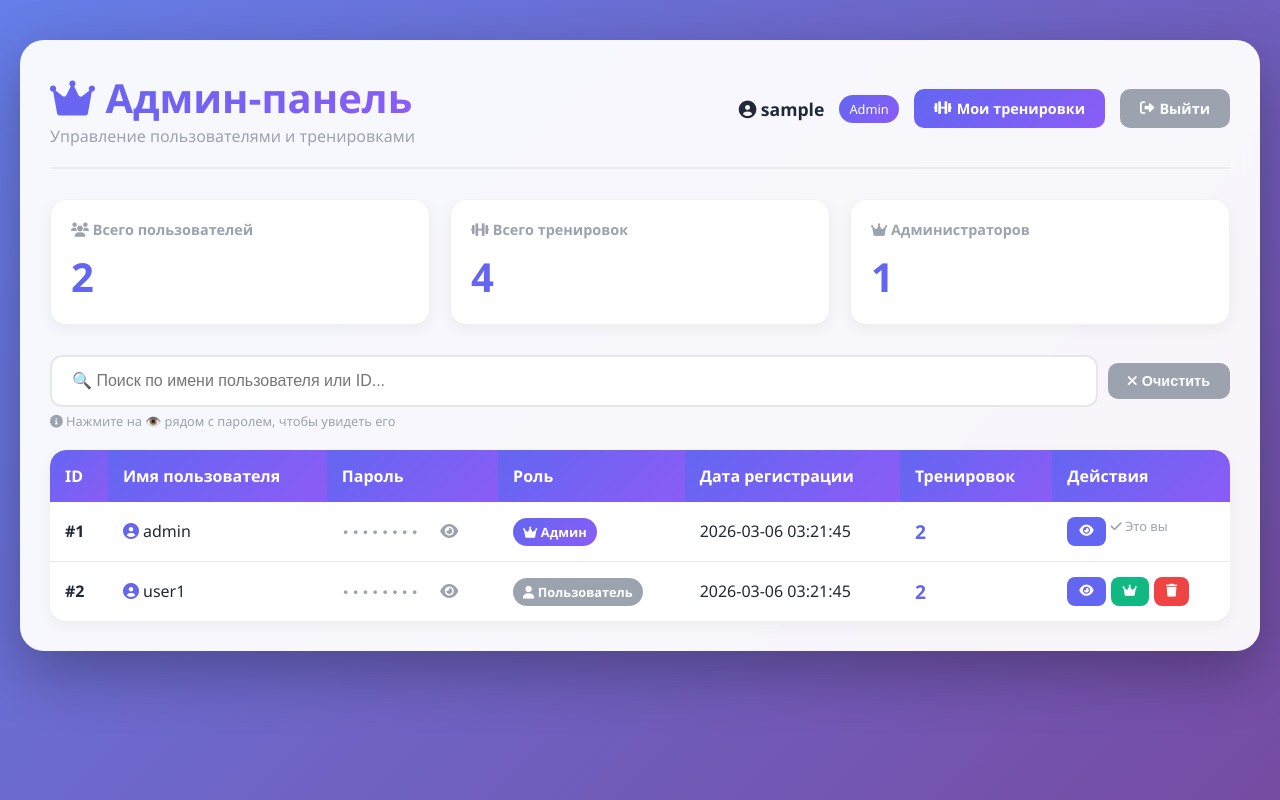
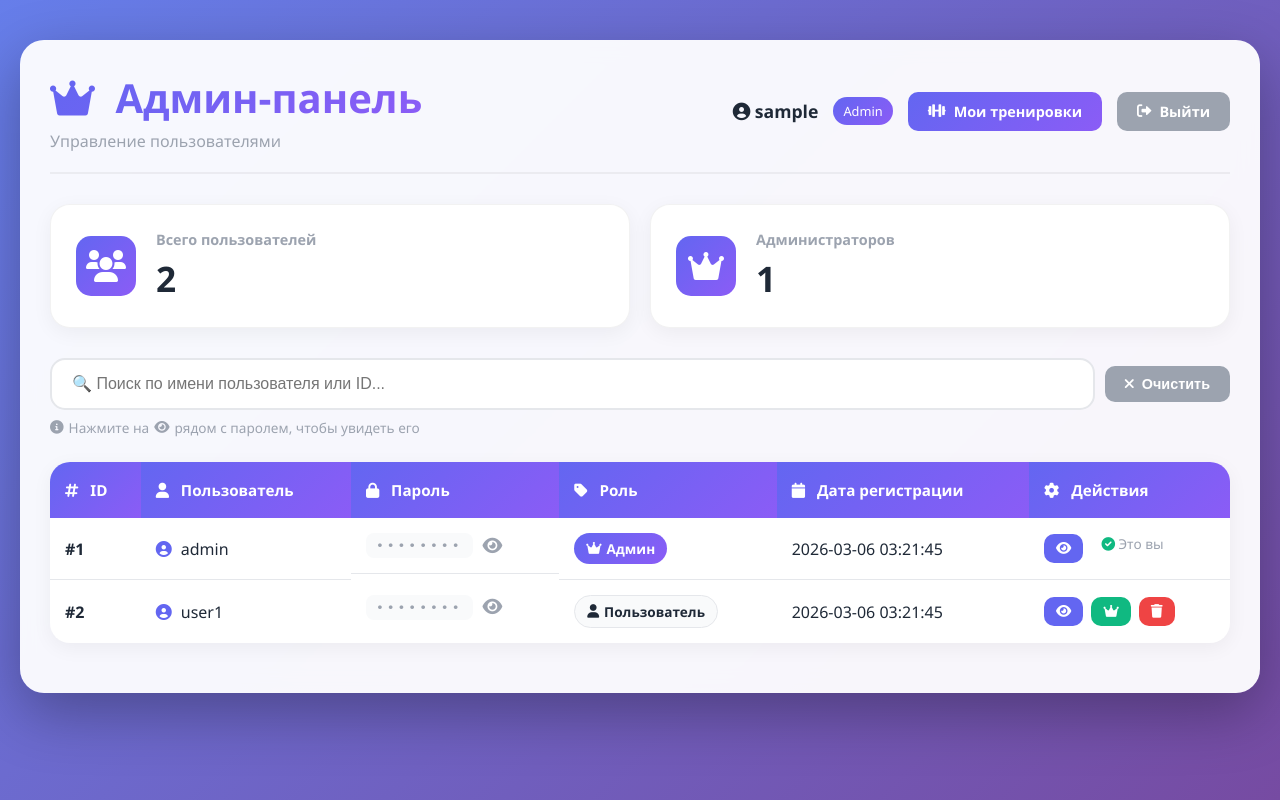
Before and after one commit to zxcsasha228/training-tracker2, a Flask app: page /admin in a window 1280 px wide. Run offline with Flask 3, Linux system fonts and the light colour scheme; the visitor is signed in with stand-in values (Sample User, id 1); data comes from the database, SQL or seed files in the repository.

Commit message:
убрал из админ панеле тренировки

```diff
--- a/templates/admin_panel.html
+++ b/templates/admin_panel.html
@@ -101,7 +105,7 @@
             text-decoration: none;
             display: inline-flex;
             align-items: center;
-            gap: 5px;
+            gap: 8px;
         }
 
         .btn-primary {
@@ -114,63 +118,71 @@
             box-shadow: 0 5px 15px rgba(99, 102, 241, 0.4);
         }
 
-        .btn-success {
-            background: var(--success);
-            color: white;
-        }
-
-        .btn-danger {
-            background: var(--danger);
-            color: white;
-        }
-
-        .btn-warning {
-            background: var(--warning);
-            color: white;
-        }
-
         .btn-gray {
             background: var(--gray);
             color: white;
         }
 
+        .btn-gray:hover {
+            transform: translateY(-2px);
+            filter: brightness(1.1);
+        }
+
         /* Статистика */
         .stats-grid {
             display: grid;
-            grid-template-columns: repeat(auto-fit, minmax(200px, 1fr));
+            grid-template-columns: repeat(auto-fit, minmax(250px, 1fr));
             gap: 20px;
             margin-bottom: 30px;
         }
 
         .stat-card {
             background: white;
-            padding: 20px;
-            border-radius: 16px;
-            box-shadow: 0 5px 15px rgba(0,0,0,0.05);
+            padding: 25px;
+            border-radius: 20px;
+            box-shadow: 0 5px 20px rgba(0,0,0,0.05);
             transition: all 0.3s;
             border: 1px solid rgba(0,0,0,0.05);
+            display: flex;
+            align-items: center;
+            gap: 20px;
         }
 
         .stat-card:hover {
             transform: translateY(-5px);
-            box-shadow: 0 10px 25px rgba(99, 102, 241, 0.2);
+            box-shadow: 0 10px 30px rgba(99, 102, 241, 0.2);
         }
 
-        .stat-card h3 {
+        .stat-icon {
+            width: 60px;
+            height: 60px;
+            background: linear-gradient(135deg, var(--primary), var(--secondary));
+            border-radius: 15px;
+            display: flex;
+            align-items: center;
+            justify-content: center;
+        }
+
+        .stat-icon i {
+            font-size: 2em;
+            color: white;
+        }
+
+        .stat-content h3 {
             color: var(--gray);
             font-size: 0.9em;
-            margin-bottom: 10px;
+            margin-bottom: 5px;
         }
 
         .stat-number {
-            font-size: 2.5em;
+            font-size: 2.2em;
             font-weight: bold;
-            color: var(--primary);
+            color: var(--dark);
         }
 
         /* Поиск */
         .search-section {
-            margin-bottom: 20px;
+            margin-bottom: 25px;
         }
 
         .search-wrapper {
@@ -183,7 +195,7 @@
             flex: 1;
             padding: 15px 20px;
             border: 2px solid #e5e7eb;
-            border-radius: 12px;
+            border-radius: 15px;
             font-size: 1em;
             transition: all 0.3s;
         }
@@ -196,10 +208,11 @@
 
         /* Таблица */
         .table-container {
-            overflow-x: auto;
             background: white;
-            border-radius: 16px;
-            box-shadow: 0 5px 15px rgba(0,0,0,0.05);
+            border-radius: 20px;
+            overflow: hidden;
+            box-shadow: 0 5px 20px rgba(0,0,0,0.05);
+            margin-bottom: 20px;
         }
 
         table {
@@ -210,17 +223,14 @@
         th {
             background: linear-gradient(135deg, var(--primary), var(--secondary));
             color: white;
-            padding: 15px;
+            padding: 18px 15px;
             text-align: left;
             font-weight: 600;
+            font-size: 0.95em;
         }
 
-        th:first-child {
-            border-radius: 16px 0 0 0;
-        }
-
-        th:last-child {
-            border-radius: 0 16px 0 0;
+        th i {
+            margin-right: 8px;
         }
 
         td {
@@ -229,49 +239,65 @@
             color: var(--dark);
         }
 
+        tr:last-child td {
+            border-bottom: none;
+        }
+
+        tr {
+            transition: all 0.3s;
+        }
+
         tr:hover {
             background: rgba(99, 102, 241, 0.05);
         }
 
-        tr:last-child td {
-            border-bottom: none;
-        }
-
-        /* Пароль (скрыт по умолчанию) */
+        /* Пароль */
         .password-cell {
             position: relative;
+            display: flex;
+            align-items: center;
+            gap: 10px;
         }
 
         .password-hidden {
             font-family: monospace;
-            letter-spacing: 2px;
-            cursor: pointer;
+            letter-spacing: 3px;
             color: var(--gray);
+            background: var(--light);
+            padding: 5px 10px;
+            border-radius: 8px;
         }
 
         .password-visible {
             font-family: monospace;
             color: var(--primary);
             font-weight: 600;
+            background: rgba(99, 102, 241, 0.1);
+            padding: 5px 10px;
+            border-radius: 8px;
         }
 
         .password-toggle {
-            margin-left: 10px;
             color: var(--gray);
             cursor: pointer;
             transition: all 0.3s;
+            font-size: 1.1em;
         }
 
         .password-toggle:hover {
             color: var(--primary);
+            transform: scale(1.1);
         }
 
-        /* Бейдж админа */
+        /* Бейдж роли */
         .role-badge {
-            padding: 5px 10px;
+            padding: 6px 12px;
             border-radius: 20px;
-            font-size: 0.8em;
+            font-size: 0.85em;
             font-weight: 600;
+            display: inline-flex;
+            align-items: center;
+            gap: 5px;
         }
 
         .role-badge.admin {
@@ -280,29 +306,30 @@
         }
 
         .role-badge.user {
-            background: var(--gray);
-            color: white;
+            background: var(--light);
+            color: var(--dark);
+            border: 1px solid #e5e7eb;
         }
 
         /* Кнопки действий */
         .action-buttons {
             display: flex;
-            gap: 5px;
+            gap: 8px;
             flex-wrap: wrap;
         }
 
         .action-btn {
             padding: 8px 12px;
             border: none;
-            border-radius: 8px;
+            border-radius: 10px;
             cursor: pointer;
-            font-size: 0.8em;
+            font-size: 0.85em;
             transition: all 0.3s;
             color: white;
             text-decoration: none;
             display: inline-flex;
             align-items: center;
-            gap: 3px;
+            gap: 5px;
         }
 
         .action-btn.view {
@@ -363,35 +393,38 @@
             to { opacity: 1; }
         }
 
-        .hidden-row {
-            display: none;
+        /* Подсказка */
+        .hint-text {
+            font-size: 0.85em;
+            color: var(--gray);
+            margin-top: 8px;
+            display: flex;
+            align-items: center;
+            gap: 5px;
         }
 
-        /* Кнопка показать всех */
-        .show-all-btn {
-            width: 100%;
-            padding: 15px;
-            background: var(--light);
-            border: 2px dashed var(--gray);
-            border-radius: 12px;
-            color: var(--dark);
-            font-weight: 600;
-            cursor: pointer;
-            transition: all 0.3s;
+        /* Сообщение "Ничего не найдено" */
+        #noResults {
+            text-align: center;
+            padding: 50px;
+            background: white;
+            border-radius: 20px;
             margin-top: 20px;
         }
 
-        .show-all-btn:hover {
-            border-color: var(--primary);
-            color: var(--primary);
-            background: rgba(99, 102, 241, 0.05);
+        #noResults i {
+            font-size: 3em;
+            color: var(--gray);
+            margin-bottom: 15px;
         }
 
-        /* Подсказка */
-        .hint-text {
-            font-size: 0.8em;
+        #noResults h3 {
+            color: var(--dark);
+            margin-bottom: 10px;
+        }
+
+        #noResults p {
             color: var(--gray);
-            margin-top: 5px;
         }
     </style>
     <!-- Font Awesome -->
@@ -403,7 +436,7 @@
         <div class="header">
             <div>
                 <h1><i class="fas fa-crown"></i> Админ-панель</h1>
-                <p style="color: var(--gray);">Управление пользователями и тренировками</p>
+                <p style="color: var(--gray); margin-top: 5px;">Управление пользователями</p>
             </div>
             <div class="user-info">
                 <span class="username">
@@ -422,16 +455,22 @@
         <!-- Статистика -->
         <div class="stats-grid">
             <div class="stat-card">
-                <h3><i class="fas fa-users"></i> Всего пользователей</h3>
-                <div class="stat-number">{{ stats.total_users }}</div>
+                <div class="stat-icon">
+                    <i class="fas fa-users"></i>
+                </div>
+                <div class="stat-content">
+                    <h3>Всего пользователей</h3>
+                    <div class="stat-number">{{ stats.total_users }}</div>
+                </div>
             </div>
             <div class="stat-card">
-                <h3><i class="fas fa-dumbbell"></i> Всего тренировок</h3>
-                <div class="stat-number">{{ stats.total_workouts }}</div>
-            </div>
-            <div class="stat-card">
-                <h3><i class="fas fa-crown"></i> Администраторов</h3>
-                <div class="stat-number">{{ stats.total_admins }}</div>
+                <div class="stat-icon">
+                    <i class="fas fa-crown"></i>
+                </div>
+                <div class="stat-content">
+                    <h3>Администраторов</h3>
+                    <div class="stat-number">{{ stats.total_admins }}</div>
+                </div>
             </div>
         </div>
 
@@ -447,7 +486,7 @@
             </div>
             <div class="hint-text">
                 <i class="fas fa-info-circle"></i>
-                Нажмите на 👁️ рядом с паролем, чтобы увидеть его
+                Нажмите на <i class="fas fa-eye"></i> рядом с паролем, чтобы увидеть его
             </div>
         </div>
 
@@ -456,13 +495,12 @@
             <table>
                 <thead>
                     <tr>
-                        <th>ID</th>
-                        <th>Имя пользователя</th>
-                        <th>Пароль</th>
-                        <th>Роль</th>
-                        <th>Дата регистрации</th>
-                        <th>Тренировок</th>
-                        <th>Действия</th>
+                        <th><i class="fas fa-hashtag"></i> ID</th>
+                        <th><i class="fas fa-user"></i> Пользователь</th>
+                        <th><i class="fas fa-lock"></i> Пароль</th>
+                        <th><i class="fas fa-tag"></i> Роль</th>
+                        <th><i class="fas fa-calendar"></i> Дата регистрации</th>
+                        <th><i class="fas fa-cog"></i> Действия</th>
                     </tr>
                 </thead>
                 <tbody id="usersTableBody">
@@ -472,7 +510,7 @@
                         data-id="{{ user.id }}">
                         <td><strong>#{{ user.id }}</strong></td>
                         <td>
-                            <i class="fas fa-user-circle" style="color: var(--primary);"></i>
+                            <i class="fas fa-user-circle" style="color: var(--primary); margin-right: 5px;"></i>
                             {{ user.username }}
                         </td>
                         <td class="password-cell">
@@ -500,14 +538,9 @@
                         </td>
                         <td>{{ user.created_at }}</td>
                         <td>
-                            <span class="stat-number" style="font-size: 1.2em;">
-                                {{ user.workouts_count or 0 }}
-                            </span>
-                        </td>
-                        <td>
                             <div class="action-buttons">
                                 <a href="{{ url_for('admin_user_details', user_id=user.id) }}"
-                                   class="action-btn view" title="Смотреть тренировки">
+                                   class="action-btn view" title="Просмотр профиля">
                                     <i class="fas fa-eye"></i>
                                 </a>
 
@@ -530,14 +563,14 @@
 
                                     <form action="{{ url_for('admin_delete_user', user_id=user.id) }}"
                                           method="post" style="display: inline;"
-                                          onsubmit="return confirm('Удалить пользователя {{ user.username }}? Все его тренировки будут потеряны.')">
+                                          onsubmit="return confirm('Удалить пользователя {{ user.username }}?')">
                                         <button type="submit" class="action-btn delete" title="Удалить пользователя">
                                             <i class="fas fa-trash"></i>
                                         </button>
                                     </form>
                                 {% else %}
-                                    <span style="color: var(--gray); font-size: 0.8em;">
-                                        <i class="fas fa-check"></i> Это вы
+                                    <span style="color: var(--gray); font-size: 0.85em; padding: 0 10px;">
+                                        <i class="fas fa-check-circle" style="color: var(--success);"></i> Это вы
                                     </span>
                                 {% endif %}
                             </div>
@@ -557,9 +590,9 @@
         {% endif %}
 
         <!-- Сообщение "Ничего не найдено" -->
-        <div id="noResults" style="display: none; text-align: center; padding: 40px;">
-            <i class="fas fa-search" style="font-size: 3em; color: var(--gray);"></i>
-            <h3 style="color: var(--gray); margin-top: 20px;">Ничего не найдено</h3>
+        <div id="noResults" style="display: none;">
+            <i class="fas fa-search"></i>
+            <h3>Ничего не найдено</h3>
             <p>Попробуйте изменить поисковый запрос</p>
         </div>
     </div>
@@ -613,12 +645,13 @@
                 noResults.style.display = 'none';
             }
 
-            // Если поиск активен, скрываем кнопку "Показать всех"
             if (filter !== '') {
                 document.getElementById('showAllBtn').style.display = 'none';
             } else {
                 document.getElementById('showAllBtn').style.display = 'block';
-                resetUserDisplay();
+                if (!showingAll) {
+                    hideExtraUsers();
+                }
             }
         }
 
@@ -626,9 +659,6 @@
         function clearSearch() {
             document.getElementById('searchInput').value = '';
             searchUsers();
-            if (!showingAll) {
-                hideExtraUsers();
-            }
         }
 
         // Показать/скрыть всех пользователей
@@ -669,39 +699,12 @@
             });
         }
 
-        // Копирование пароля (дополнительная функция)
-        function copyPassword(userId) {
-            const passwordSpan = document.getElementById(`password-visible-${userId}`);
-            const password = passwordSpan.textContent;
-
-            navigator.clipboard.writeText(password).then(() => {
-                alert('Пароль скопирован в буфер обмена!');
-            });
-        }
-
-        // Добавляем возможность копировать пароль по клику
+        // Копирование пароля при клике
         document.querySelectorAll('.password-visible').forEach(span => {
             span.addEventListener('click', function() {
                 const password = this.textContent;
                 navigator.clipboard.writeText(password).then(() => {
-                    // Временное уведомление
-                    const notification = document.createElement('div');
-                    notification.style.cssText = `
-                        position: fixed;
-                        bottom: 20px;
-                        left: 50%;
-                        transform: translateX(-50%);
-                        background: var(--success);
-                        color: white;
-                        padding: 10px 20px;
-                        border-radius: 50px;
-                        z-index: 9999;
-                        animation: slideUp 0.3s;
-                    `;
-                    notification.innerHTML = '<i class="fas fa-check"></i> Пароль скопирован!';
-                    document.body.appendChild(notification);
-
-                    setTimeout(() => notification.remove(), 2000);
+                    alert('Пароль скопирован в буфер обмена!');
                 });
             });
         });
```
Also changed, not shown: other parts of templates/admin_panel.html (+24 -18 lines), database.py (+8 -11 lines), templates/admin_user_details.html (+15 -105 lines).
